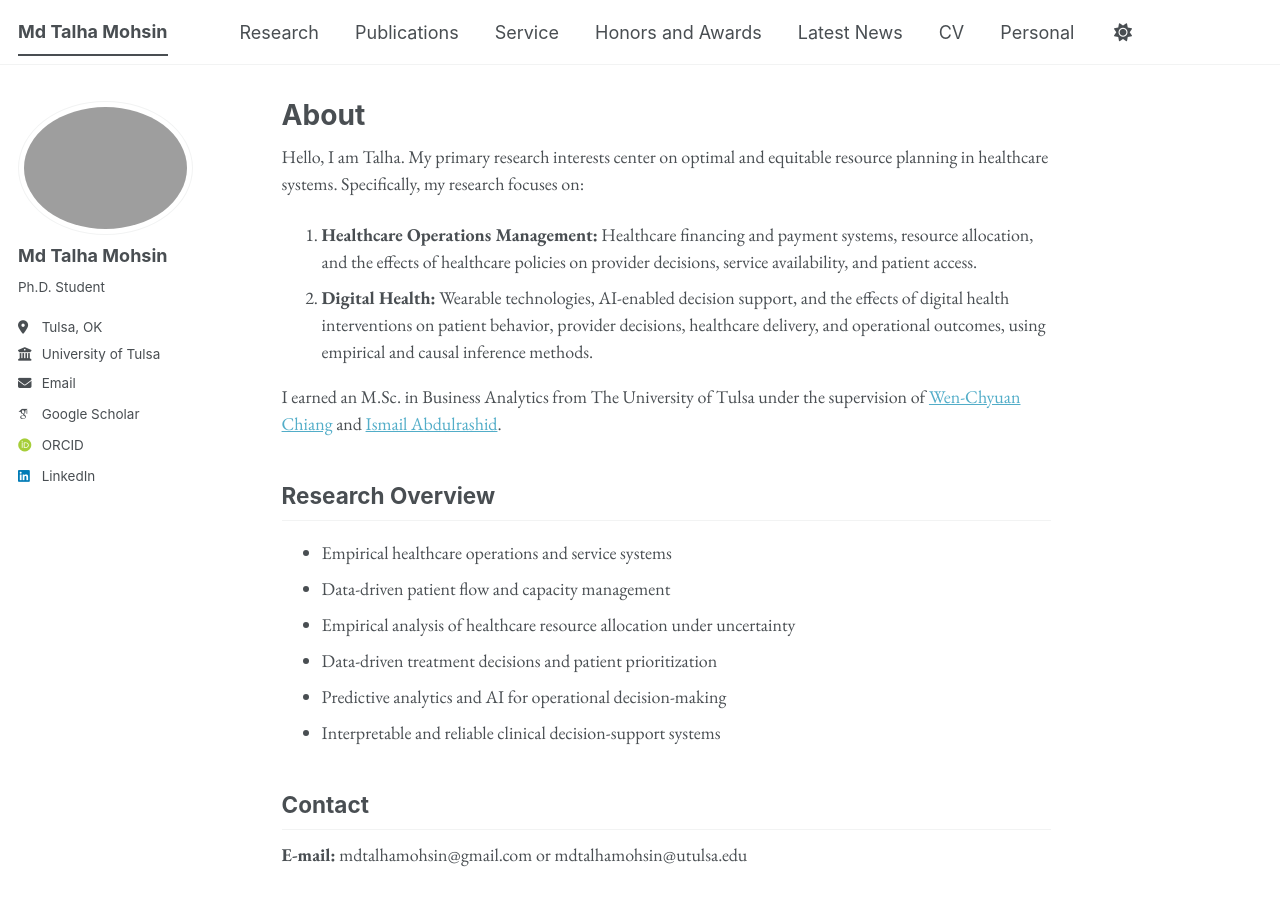
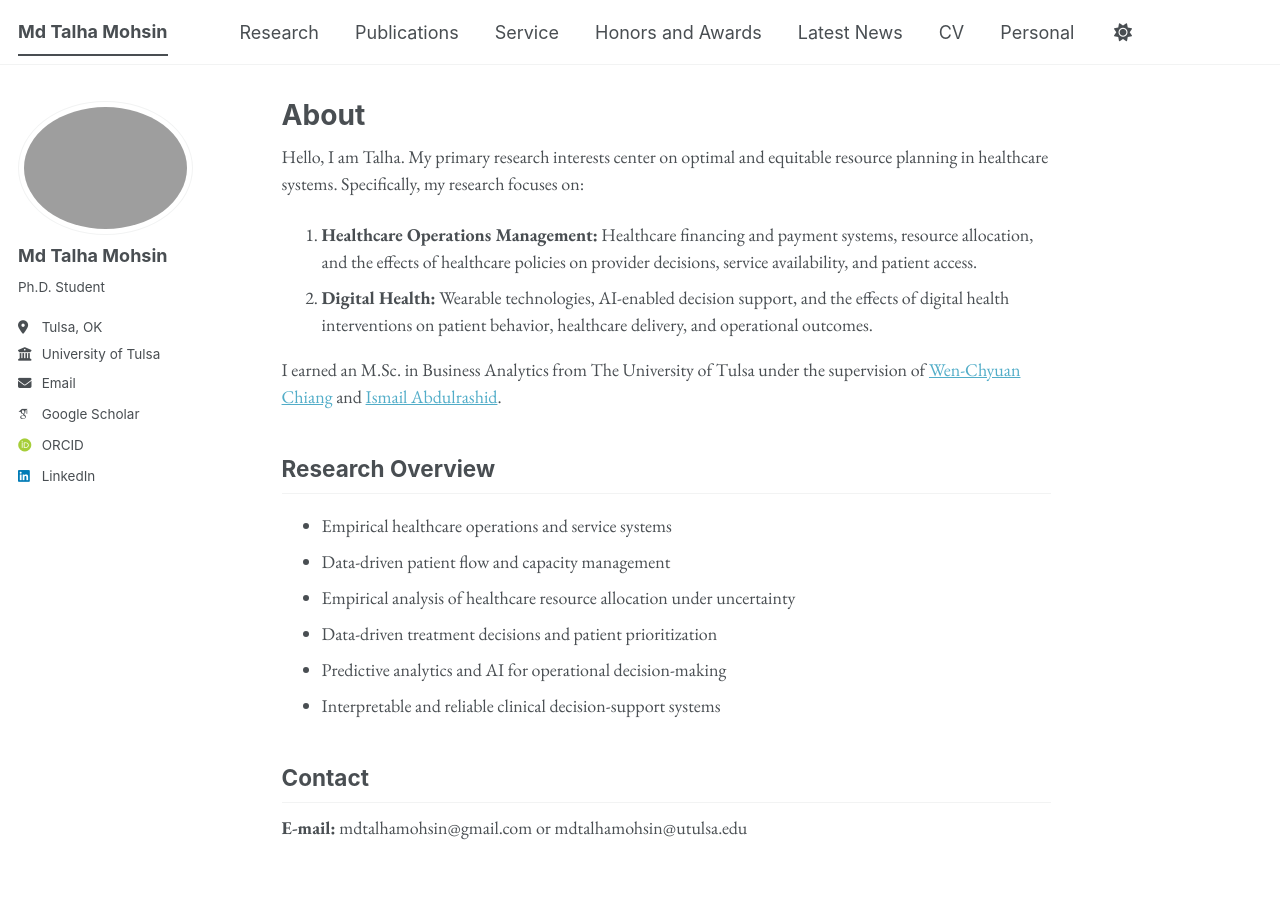
Before and after one commit to mdtalhamohsin/mdtalhamohsin.github.io, a Jekyll site: the page built from _pages/about.md, in a window 1280 px wide and 973 px high. Shown: the top 906 px of the window. Built offline with Jekyll 4.4.1, drawn with Linux system fonts in a browser that asks for light colours; some web fonts are replaced; a script bundle is joined from its source files by our own code; library files that are not in the unit come from our copies.

Commit message:
Update about.md

```diff
--- a/_pages/about.md
+++ b/_pages/about.md
@@ -10,7 +10,7 @@ redirect_from:
 Hello, I am Talha. My primary research interests center on optimal and equitable resource planning in healthcare systems. Specifically, my research focuses on:
 
 1. **Healthcare Operations Management:** Healthcare financing and payment systems, resource allocation, and the effects of healthcare policies on provider decisions, service availability, and patient access.
-2. **Digital Health:** Wearable technologies, AI-enabled decision support, and the effects of digital health interventions on patient behavior, provider decisions, healthcare delivery, and operational outcomes, using empirical and causal inference methods.
+2. **Digital Health:** Wearable technologies, AI-enabled decision support, and the effects of digital health interventions on patient behavior, healthcare delivery, and operational outcomes.
 
 I earned an M.Sc. in Business Analytics from The University of Tulsa under the supervision of <a href="https://utulsa.edu/people/wen-chyuan-chiang/" target="_blank" rel="noopener noreferrer">Wen-Chyuan Chiang</a> and <a href="https://utulsa.edu/people/ismail-abdulrashid/" target="_blank" rel="noopener noreferrer">Ismail Abdulrashid</a>.
 
```
